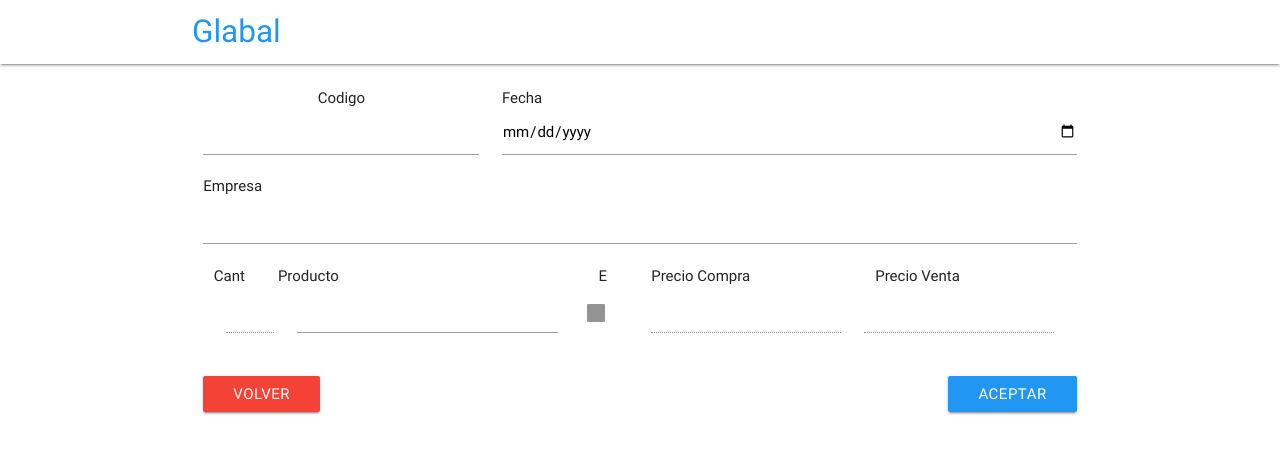
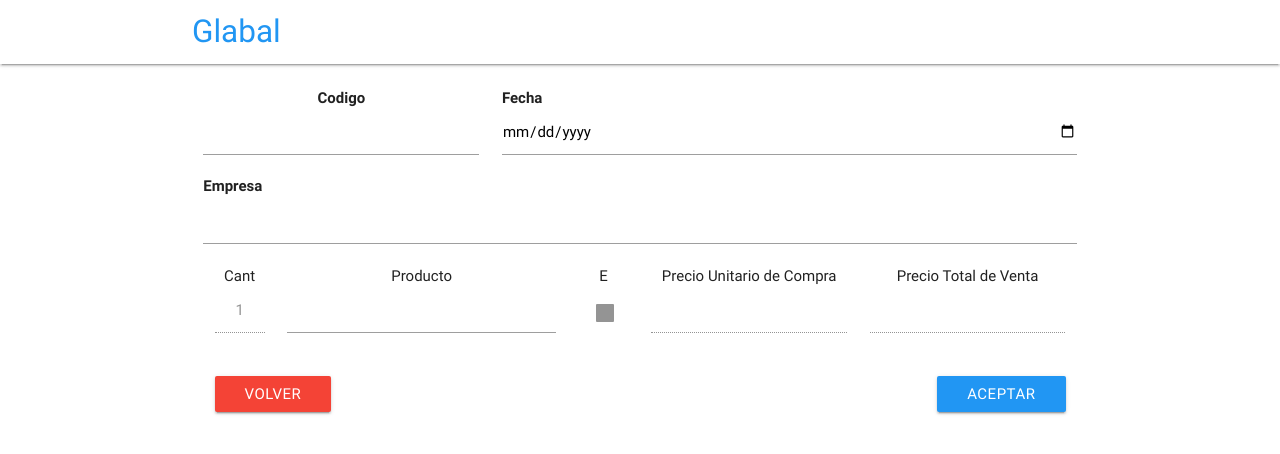
Before and after one commit to JySa65/bodega, a Django app: page /pedido/create/ in a window 1280 px wide. Shown: the top 454 px of the page. Run offline with Django 3.2, Linux system fonts and the light colour scheme.

Commit message:
SUBIENDO FRONT-END

```diff
--- a/static/js/buscador.js
+++ b/static/js/buscador.js
@@ -1,8 +1,21 @@
 function soloNumeros(e) {
     var key = e.which | e.keyCode;
-    return (key >= 48 && key <= 57);
+    var inp = $(e.target);
+    if (inp.attr("id").indexOf("precioc") > 0 || inp.attr("id").indexOf("cant") > 0) {
+        var prec = parseFloat(inp.val() + e.key);
+        var cant = parseInt(inp.parent().parent().find("[name='cant[]']").val()) || 1;
+        if (!isNaN(prec)) {
+            prec = (prec * cant * 1.12 * 1.30).toFixed(0);
+            $("#" + inp.attr("id").replace("oc", "ov")).val(prec);
+        }
+    }
+    return (key >= 48 && key <= 57 || key == 8);
 }
-var cpd = 1;
+function precioVenta(e) {
+
+}
+//Contador - id productos
+var cpd = 1, ipd = [];
 function nuevoProducto() {
     var div = $("#copiaProd").clone();
     var sf = div.find("input");
@@ -31,14 +44,20 @@ function nuevoProducto() {
                 }
             }).bind('typeahead:select', function (ev, suggestion) {
                 var tt = $(this);
-                tt.attr("id-select", suggestion.pk);
-                tt.parents(".s12").find("input").each(function(e){
-                    this.removeAttribute("disabled");
-                });
-                nuevoProducto();
+                if (ipd.indexOf(suggestion.pk) < 0) {
+                    ipd.push(suggestion.pk);
+                    tt.attr("id-select", suggestion.pk);
+                    tt.parents(".s12").find("input").each(function (e) {
+                        this.removeAttribute("disabled");
+                    });
+                    nuevoProducto();
+                } else {
+                    //ALERTA YA EXISTE
+                    tt.val("");
+                }
             });
-        }else if(t.attr("id") == "id_exento"){
-
+        } else if (t.attr("id") == "id_exento") {
+            div.find("label").attr("for", t.attr("id") + cpd);
         }
         t.attr("id", t.attr("id") + cpd);
     });
@@ -66,7 +85,7 @@ var productos = new Bloodhound({
     }
 });
 
-$('#id_empresa').typeahead({
+$('#id_empresa2').typeahead({
     hint: true,
     highlight: true,
     minLength: 1
@@ -86,39 +105,8 @@ $('#id_empresa').typeahead({
         suggestion: Handlebars.compile('<div><strong>{{nombre}}</strong> - {{rif}}</div>')
     }
 }).bind('typeahead:select', function (ev, suggestion) {
-    $(this).attr("id-select", suggestion.pk);
+    $('#id_empresa').val(suggestion.pk);
 });
-/*
- $('#id_producto').typeahead({
- hint: true,
- highlight: true,
- minLength: 1
- }, {
- name: 'empresas',
- source: productos,
- display: 'nombre',
- itemSelected: function (item) {
- return item;
- },
- templates: {
- empty: [
- '<div class="empty-message">',
- 'unable to find any Best Picture winners that match the current query',
- '</div>'
- ].join('\n'),
- suggestion: Handlebars.compile('<div>{{codigo}} - <strong>{{nombre}}</strong> </div>')
- }
- }).bind('typeahead:select', function (ev, suggestion) {
- $(this).attr("id-select", suggestion.pk);
- var sf = this.parentElement.parentElement.parentElement.getElementsByClassName("solon");
- for (var i = 0; i < sf.length; i++) {
- sf[i].onkeypress = soloNumeros;
- sf[i].removeAttribute("disabled");
- document.getElementsByTagName("input");
- }
- debugger;
- });
- */
 document.getElementById("form_pedido").onsubmit = function (e) {
-    $('#id_empresa').val($('#id_empresa').attr("id-select"));
+    //$('#id_empresa').val($('#id_empresa').attr("id-select"));
 };
--- a/templates/pedido/pedido_form.html
+++ b/templates/pedido/pedido_form.html
@@ -1,24 +1,22 @@
 {% extends "base.html" %}
 {% load staticfiles %}
-
 {% block js %}
 <style>
-    #id_empresa, .autoc{
+    .autoc{
         margin-bottom: 0px !important;
     }
     .lbchb{
-        padding-left: 0px;
+        padding: 0px 8px !important;
     }
 </style>
 <script src= "{% static '/js/handlebars.js' %}"></script>
 <script src= "{% static '/js/typeahead.bundle.min.js' %}"></script>
 <script>
-    var dir_empresa = "{% url 'pedido:buscar-empresa' %}"
-            var dir_producto = "{% url 'pedido:buscar-producto' %}"
+    var dir_empresa = "{% url 'pedido:buscar-empresa' %}";
+    var dir_producto = "{% url 'pedido:buscar-producto' %}";
 </script>
 <script src= "{% static '/js/buscador.js' %}"></script>
 {% endblock %}
-
 {% block context %}
 <section>
     <br>
@@ -27,31 +25,27 @@
             <div class='col
                  {% if i.label == "Codigo" %}s4 center
                  {% elif i.label == "Fecha" %}s8
-                 {% else %}s12
-                 {% endif %}
-                 '>
-                {{ i.label }}{{ i }}{{ i.errors }}
+                 {% else %}s12{% endif %}'>
+                <b>{{ i.label }}</b>
+                {% if i.label == "Empresa" %}
+                <input type="hidden" name="empresa" id="id_empresa" class="hide">
+                <input type="text" name="empresa2" maxlength="100" required id="id_empresa2" class="autoc"><div>
+                <div class="col s12" style="margin-bottom: 20px;">
+                {% else %}{{ i }}{% endif %}
+                {{ i.errors }}
             </div>
-            {% if i.label == "Empresa" %}<div class="col s12" style="margin-bottom: 20px;"></div>{% endif %}{% endfor %}
-            <div class="col s12 no-padding">
+            {% if i.label == "Empresa" %}{% endif %}{% endfor %}
+            <div class="col s12 no-padding center">
                 <div class="col s1 center">Cant</div>
-                <div class="col s4">
-                    Producto
-                </div>
+                <div class="col s4">Producto</div>
                 <div class="col s1 center">E</div>
-                <div class="col s3">
-                    Precio Compra
-                </div>
-                <div class="col s3">
-                    Precio Venta
-                </div>
+                <div class="col s3">Precio Unitario de Compra</div>
+                <div class="col s3">Precio Total de Venta</div>
             </div>
-            <div class="col s12" id="productos">
-
-            </div>
-            <div id="copiaProd" class="col s12 hide">
+            <div class="col s12 no-padding" id="productos"></div>
+            <div id="copiaProd" class="col s12  no-padding hide">
                 <div class="col s1 center">
-                    <input type="text" name="cant[]" id="id_cant" required class="solon" disabled>
+                    <input type="text" name="cant[]" id="id_cant" required class="solon" value="1" disabled>
                 </div>
                 <div class="col s4">
                     <input type="text" name="producto[]" maxlength="100" required id="id_producto" class="autoc" autocomplete="off">
@@ -59,11 +53,12 @@
                 <div class="col s1 center">
                     <p>
                         <input type="checkbox" name="exento[]" id="id_exento" disabled>
-                        <label class="lbchb" for="exc1"></label>
+                        <label class="lbchb" for="exc"></label>
                     </p>
                 </div>
                 <div class="col s3">
                     <input type="text" name="precioc[]" maxlength="100" required id="id_precioc" class="solon" autocomplete="off" disabled>
+                    <input type="hidden" class="hide" value="">
                 </div>
                 <div class="col s3">
                     <input type="text" name="preciov[]" maxlength="100" required id="id_preciov" class="solon" autocomplete="off" disabled>
```
